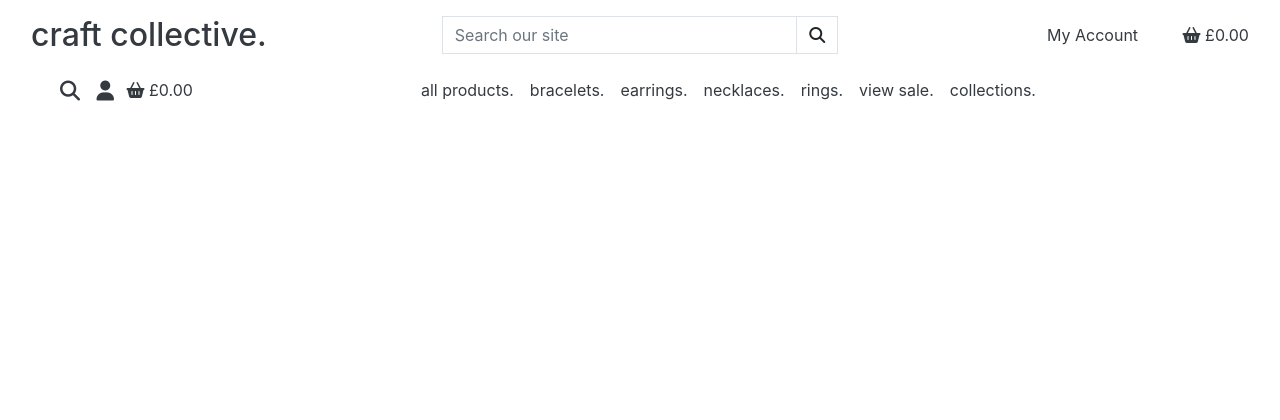
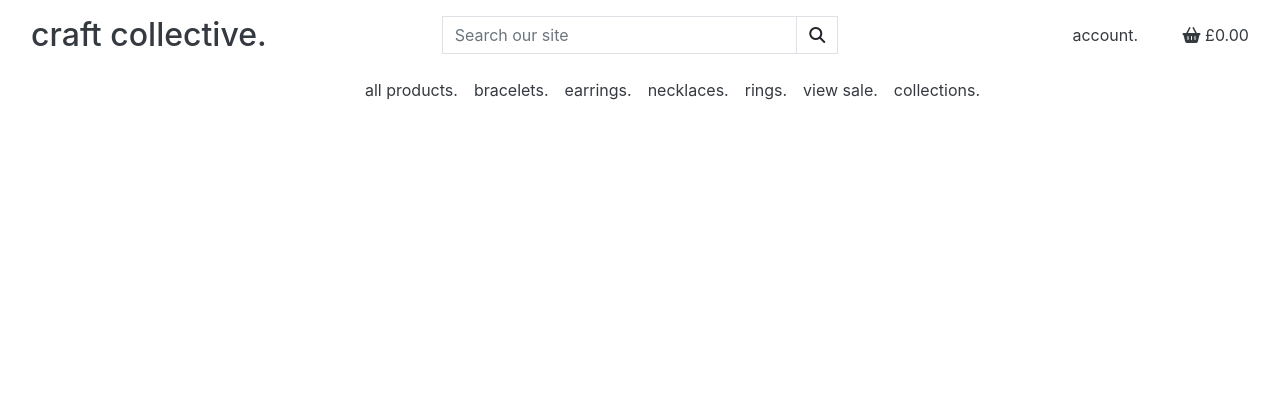
Before and after one commit to lrchnnng/craft-collective, a Django app: page / in a window 1280 px wide. Shown: the top 420 px of the page. Run offline with Django 3.2, Linux system fonts and the light colour scheme; some libraries are stand-ins or nearby versions.

Commit message:
added border to main nav links

```diff
--- a/templates/base.html
+++ b/templates/base.html
@@ -72,9 +72,7 @@
           <li class="list-inline-item dropdown">
             <a class="text-black nav-link" href="#" id="user-options" data-toggle="dropdown" aria-haspopup="true"
               aria-expanded="false">
-              <div class="text-center">
-                <p class="my-0 text-dark">My Account</p>
-              </div>
+                <p class="my-0 text-dark">account.</p>
             </a>
             <div class="dropdown-menu border-0" aria-labelledby="user-options">
               {% if request.user.is_authenticated %}
--- a/templates/includes/main-nav.html
+++ b/templates/includes/main-nav.html
@@ -12,12 +12,12 @@
         </li>
 
         <!-- Earrings -->
-        <li class="nav-item dropdown p-0">
+        <div class="nav-item dropdown">
             <a class="nav-link text-dark" aria-current="page" role="button" href="#" data-bs-toggle="dropdown"
                 aria-expanded="false">earrings.
             </a>
-            <ul class="dropdown-menu border-0">
-                <li class="dropdown-item border-0">
+            <ul class="dropdown-menu border border-4 rounded">
+                <li class="dropdown-item">
                     <a class="text-dark" href="">huggies earrings</a>
                 </li>
                 <li class="dropdown-item">
@@ -36,14 +36,14 @@
                     <a class="text-dark" href="">silver earrings</a>
                 </li>
             </ul>
-        </li>
+        </div>
 
         <!-- Necklaces -->
         <li class="nav-item dropdown">
             <a class="nav-link text-dark" aria-current="page" role="button" href="#" data-bs-toggle="dropdown"
                 aria-expanded="false">necklaces.
             </a>
-            <ul class="dropdown-menu border-0">
+            <ul class="dropdown-menu border border-4 rounded">
                 <li class="dropdown-item">
                     <a class="text-dark" href="">pendant necklaces</a>
                 </li>
@@ -63,7 +63,7 @@
         <li class="nav-item dropdown">
             <a class="nav-link text-dark" aria-current="page" role="button" href="#" data-bs-toggle="dropdown"
                 aria-expanded="false">rings.</a>
-            <ul class="dropdown-menu border-0">
+            <ul class="dropdown-menu border border-4 rounded">
                 <li class="dropdown-item">
                     <a class="text-dark" href="">gold rings</a>
                 </li>
@@ -85,7 +85,7 @@
         <li class="nav-item dropdown">
             <a class="nav-link text-dark" aria-current="page" role="button" href="#" data-bs-toggle="dropdown"
                 aria-expanded="false">collections.</a>
-            <ul class="dropdown-menu border-0">
+            <ul class="dropdown-menu border border-4 rounded">
                 <li class="dropdown-item">
                     <a class="text-dark" href="">collection 1</a>
                 </li>
--- a/templates/includes/mobile-top-header.html
+++ b/templates/includes/mobile-top-header.html
@@ -1,6 +1,6 @@
 <ul class="my-auto">
-    <li class="list-inline-item p-1">
-      <a class="text-dark" href="#" id="mobile-search" data-toggle="dropdown" aria-haspopup="true" aria-expanded="false">
+    <li class="list-inline-item">
+      <a class="text-dark d-block d-lg-none" href="#" id="mobile-search" data-toggle="dropdown" aria-haspopup="true" aria-expanded="false">
           <div class="text-center">
               <div><i class="fas fa-search fa-lg"></i></div>
           </div>
@@ -21,7 +21,7 @@
       </div>
   </li>
   <li class="list-inline-item dropdown">
-      <a class="text-dark" href="#" id="user-options" data-toggle="dropdown" aria-haspopup="true" aria-expanded="false">
+      <a class="text-dark d-block d-lg-none" href="#" id="user-options" data-toggle="dropdown" aria-haspopup="true" aria-expanded="false">
           <div class="text-center">
               <div><i class="fas fa-user fa-lg"></i></div>
           </div>
@@ -41,7 +41,7 @@
   </li>
   <li class="list-inline-item">
       <a class="{% if grand_total %}text-primary font-weight-bold{% else %}text-black{% endif %}" href="">
-            <p class="my-0 text-dark">
+            <p class="my-0 text-dark d-block d-lg-none">
                 <i class="fas fa-shopping-basket"></i>
                 {% if grand_total %}
                 £{{ grand_total|floatformat:2 }}
```
Also changed, not shown: static/CSS/base.css (+0 -8 lines).
